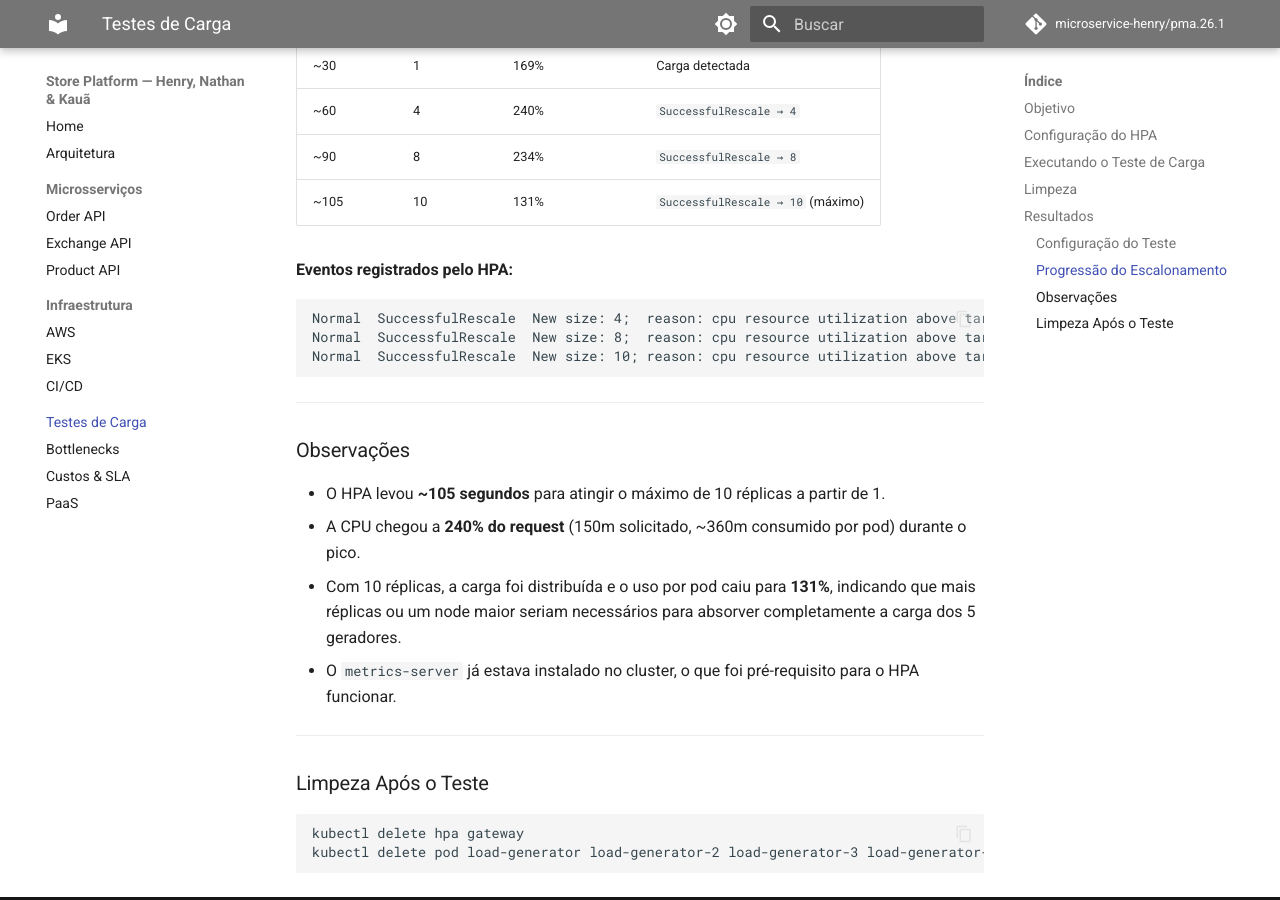
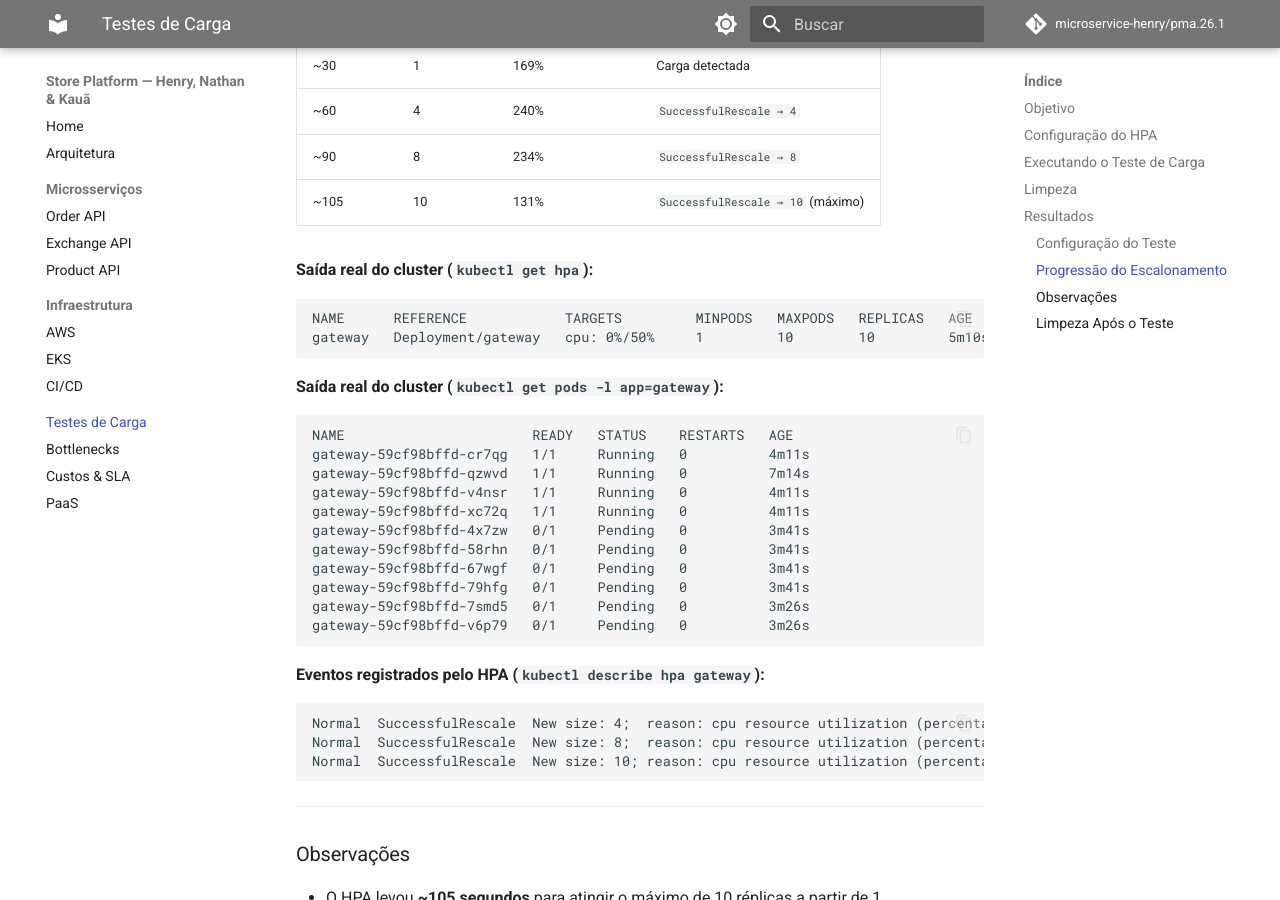
Before and after one commit to microservice-henry/pma.26.1, an MkDocs documentation site: the page built from docs/load-testing.md, in a window 1280 px wide and 900 px high, scrolled down 1717 px. Built offline with MkDocs 1.6.1 and Material for MkDocs 9.7.7, drawn with Linux system fonts in a browser that asks for light colours; comment, search, counter and statistics services are not loaded.

Commit message:
docs: add real HPA output as load test evidence
Includes actual kubectl output from EKS cluster:
- HPA scaled gateway 1→4→8→10 replicas under load
- Peak CPU: 240% of request (150m)
- 10 pods reached (cluster max) in ~105s

````diff
--- a/docs/load-testing.md
+++ b/docs/load-testing.md
@@ -72,12 +72,35 @@ kubectl delete hpa gateway
 | ~90 | 8 | 234% | `SuccessfulRescale → 8` |
 | ~105 | 10 | 131% | `SuccessfulRescale → 10` (máximo) |
 
-**Eventos registrados pelo HPA:**
+**Saída real do cluster (`kubectl get hpa`):**
 
 ```
-Normal  SuccessfulRescale  New size: 4;  reason: cpu resource utilization above target
-Normal  SuccessfulRescale  New size: 8;  reason: cpu resource utilization above target
-Normal  SuccessfulRescale  New size: 10; reason: cpu resource utilization above target
+NAME      REFERENCE            TARGETS         MINPODS   MAXPODS   REPLICAS   AGE
+gateway   Deployment/gateway   cpu: 0%/50%     1         10        10         5m10s
+```
+
+**Saída real do cluster (`kubectl get pods -l app=gateway`):**
+
+```
+NAME                       READY   STATUS    RESTARTS   AGE
+gateway-59cf98bffd-cr7qg   1/1     Running   0          4m11s
+gateway-59cf98bffd-qzwvd   1/1     Running   0          7m14s
+gateway-59cf98bffd-v4nsr   1/1     Running   0          4m11s
+gateway-59cf98bffd-xc72q   1/1     Running   0          4m11s
+gateway-59cf98bffd-4x7zw   0/1     Pending   0          3m41s
+gateway-59cf98bffd-58rhn   0/1     Pending   0          3m41s
+gateway-59cf98bffd-67wgf   0/1     Pending   0          3m41s
+gateway-59cf98bffd-79hfg   0/1     Pending   0          3m41s
+gateway-59cf98bffd-7smd5   0/1     Pending   0          3m26s
+gateway-59cf98bffd-v6p79   0/1     Pending   0          3m26s
+```
+
+**Eventos registrados pelo HPA (`kubectl describe hpa gateway`):**
+
+```
+Normal  SuccessfulRescale  New size: 4;  reason: cpu resource utilization (percentage of request) above target
+Normal  SuccessfulRescale  New size: 8;  reason: cpu resource utilization (percentage of request) above target
+Normal  SuccessfulRescale  New size: 10; reason: cpu resource utilization (percentage of request) above target
 ```
 
 ---
````
